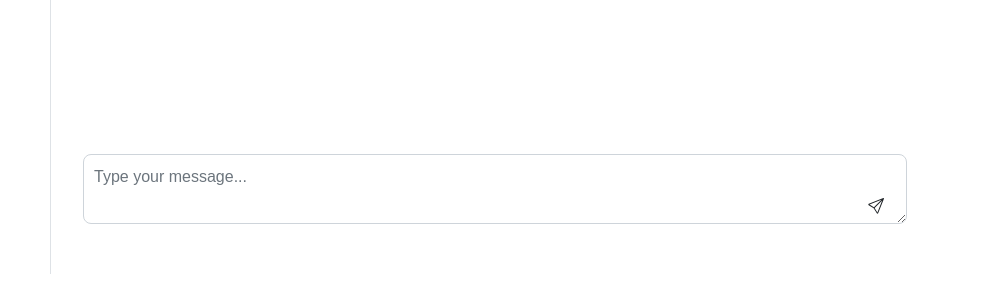
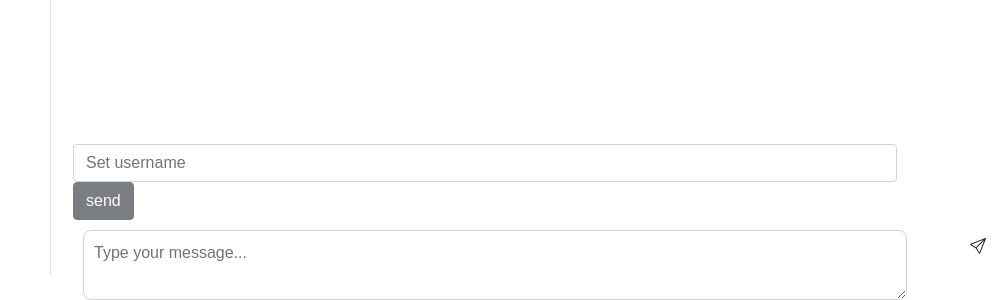
Before and after one commit to juggernautt/spike-chat, a website: page frontend/index.html in a window 1280 px wide. Shown: the part 536-836 px from the top of the page, without its empty margins (281-1280 px from the left). Drawn offline with nearby package versions, Linux system fonts and the light colour scheme.

Commit message:
username input and errors container

```diff
--- a/frontend/index.html
+++ b/frontend/index.html
@@ -9,12 +9,17 @@
     <title>Chat App</title>
 </head>
 <body>
-<div class="container-fluid">
+<div class="container-fluid" id="app">
     <div class="row">
         <div id="users" class="col-md-3"></div>
         <div id="chat" class="col-md-8">
             <div id="messages"></div>
-            <div id="new-message">
+            <div id="username-block">
+               <input id="username-input" type="text" placeholder="Set username" name="username" class="form-control"/>
+                <button class="btn btn-dark" type="button" id="send-username" disabled>send</button>
+            </div>
+
+            <div id="new-message-block">
                 <textarea id="message-input" placeholder="Type your message..." class="form-control"></textarea>
                     <button id="send-button" type="button" class="btn">
                         <svg xmlns="http://www.w3.org/2000/svg" width="16" height="16" fill="currentColor" class="bi bi-send" viewBox="0 0 16 16">
@@ -22,6 +27,7 @@
                         </svg>
                     </button>
             </div>
+            <div id="errors"></div>
         </div>
     </div>
 </div>
```
